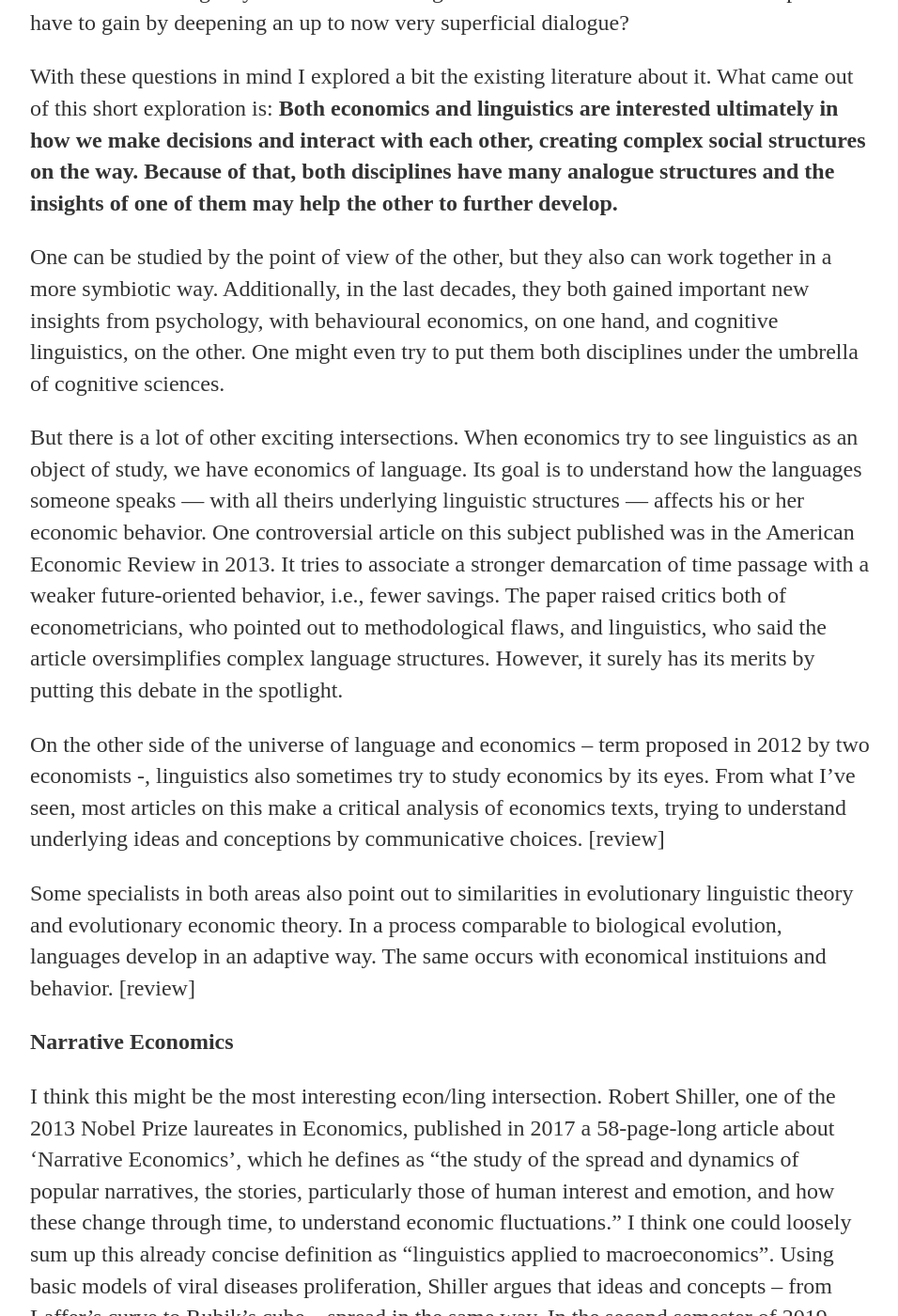
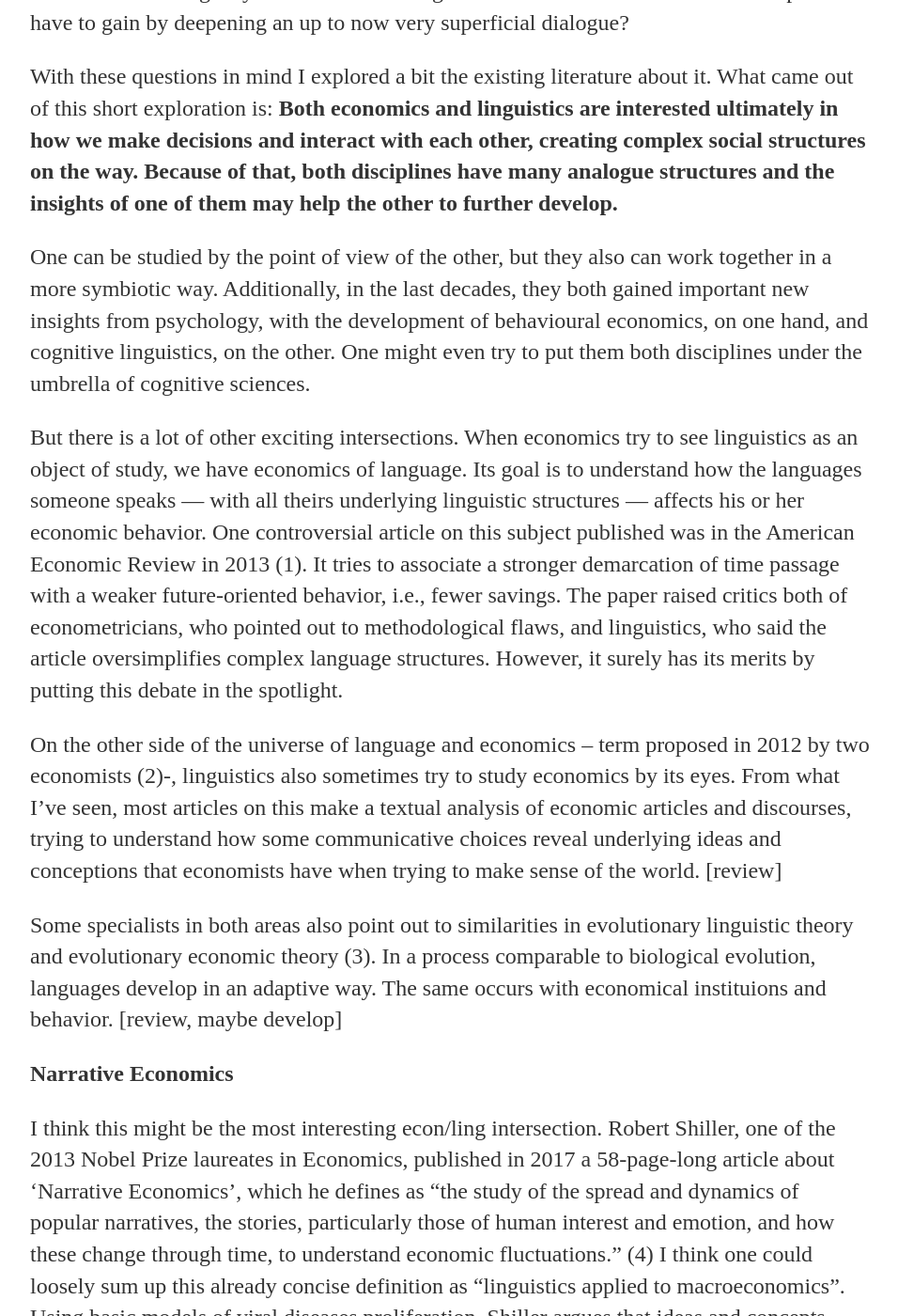
Before and after one commit to t6aguirre/old-blog, a Jekyll site: the page built from _posts/2019-08-09-ling-econ.md, in a window 1280 px wide and 1400 px high, scrolled down 432 px. Shown: the whole window at 94% size, without its empty margins (160-1116 px from the left). Built offline with Jekyll 4.4.1, drawn with Linux system fonts in a browser that asks for light colours; some of the changed text lies outside the part shown.

Commit message:
some changes

```diff
--- a/_posts/2019-08-09-ling-econ.md
+++ b/_posts/2019-08-09-ling-econ.md
@@ -10,34 +10,35 @@
 
 With these questions in mind I explored a bit the existing literature about it. What came out of this short exploration is: **Both economics and linguistics are interested ultimately in how we make decisions and interact with each other, creating complex social structures on the way. Because of that, both disciplines have many analogue structures and the insights of one of them may help the other to further develop.**
 
-One can be studied by the point of view of the other, but they also can work together in a more symbiotic way. Additionally, in the last decades, they both gained important new insights from psychology, with behavioural economics, on one hand, and cognitive linguistics, on the other. One might even try to put them both disciplines under the umbrella of cognitive sciences.
+One can be studied by the point of view of the other, but they also can work together in a more symbiotic way. Additionally, in the last decades, they both gained important new insights from psychology, with the development of behavioural economics, on one hand, and cognitive linguistics, on the other. One might even try to put them both disciplines under the umbrella of cognitive sciences.
 
-But there is a lot of other exciting intersections. When economics try to see linguistics as an object of study, we have economics of language. Its goal is to understand how the languages someone speaks — with all theirs underlying linguistic structures — affects his or her economic behavior. One controversial article on this subject published was in the American Economic Review in 2013. It tries to associate a stronger demarcation of time passage with a weaker future-oriented behavior, i.e., fewer savings. The paper raised critics both of econometricians, who pointed out to methodological flaws, and linguistics, who said the article oversimplifies complex language structures. However, it surely has its merits by putting this debate in the spotlight.
+But there is a lot of other exciting intersections. When economics try to see linguistics as an object of study, we have economics of language. Its goal is to understand how the languages someone speaks — with all theirs underlying linguistic structures — affects his or her economic behavior. One controversial article on this subject published was in the American Economic Review in 2013 (1). It tries to associate a stronger demarcation of time passage with a weaker future-oriented behavior, i.e., fewer savings. The paper raised critics both of econometricians, who pointed out to methodological flaws, and linguistics, who said the article oversimplifies complex language structures. However, it surely has its merits by putting this debate in the spotlight.
 
-On the other side of the universe of language and economics – term proposed in 2012 by two economists -, linguistics also sometimes try to study economics by its eyes. From what I’ve seen, most articles on this make a critical analysis of economics texts, trying to understand underlying ideas and conceptions by communicative choices. [review]
+On the other side of the universe of language and economics – term proposed in 2012 by two economists (2)-, linguistics also sometimes try to study economics by its eyes. From what I’ve seen, most articles on this make a textual analysis of economic articles and discourses, trying to understand how some communicative choices reveal underlying ideas and conceptions that economists have when trying to make sense of the world. [review]
 
-Some specialists in both areas also point out to similarities in evolutionary linguistic theory and evolutionary economic theory. In a process comparable to biological evolution, languages develop in an adaptive way. The same occurs with economical instituions and behavior. [review]
+Some specialists in both areas also point out to similarities in evolutionary linguistic theory and evolutionary economic theory (3). In a process comparable to biological evolution, languages develop in an adaptive way. The same occurs with economical instituions and behavior. [review, maybe develop]
 
 
 **Narrative Economics**
 
-I think this might be the most interesting econ/ling intersection. Robert Shiller, one of the 2013 Nobel Prize laureates in Economics, published in 2017 a 58-page-long article about ‘Narrative Economics’, which he defines as “the study of the spread and dynamics of popular narratives, the stories, particularly those of human interest and emotion, and how these change through time, to understand economic fluctuations.” I think one could loosely sum up this already concise definition as “linguistics applied to macroeconomics”. Using basic models of viral diseases proliferation, Shiller argues that ideas and concepts – from Laffer’s curve to Rubik’s cube – spread in the same way. In the second semester of 2019, Shiller is expected to release a book titled (guess what) Narrative Economics, in which he’ll further develop his ideas.
+I think this might be the most interesting econ/ling intersection. Robert Shiller, one of the 2013 Nobel Prize laureates in Economics, published in 2017 a 58-page-long article about ‘Narrative Economics’, which he defines as “the study of the spread and dynamics of popular narratives, the stories, particularly those of human interest and emotion, and how these change through time, to understand economic fluctuations.” (4) I think one could loosely sum up this already concise definition as “linguistics applied to macroeconomics”. Using basic models of viral diseases proliferation, Shiller argues that ideas and concepts – from Laffer’s curve to Rubik’s cube – spread in the same way. In the second semester of 2019, Shiller is expected to release a book titled (guess what) Narrative Economics, in which he’ll further develop his ideas.
 
-While, surely, the connection Shiller is proposing appears novel to most of hte economic mainstream, he is not one of the first social scientists to propose this. Four decades ago, Pierre Bourdieu wrote an article called The Economics of Linguistics Exchanges. [develop, delete?] (By reading Shiller’s and Bourdieu’s articles, the differences of writing style of an American economist and a French sociologist becomes patent)
+While, surely, the connection Shiller is proposing appears novel to most of hte economic mainstream, he is not one of the first social scientists to propose this. Four decades ago, Pierre Bourdieu wrote an article called The Economics of Linguistics Exchanges. (5) [develop, delete?] (By reading Shiller’s and Bourdieu’s articles, the differences of writing style of an American economist and a French sociologist becomes patent)
 
 **Natural Language Processing**
 
-There is also growing interest in Natural Language Processing (NLP) applied to economics and finance. For example, a practical problem on this may be: how to quantify an Elon Musk twitter scandal on Tesla’s stock price? In 2018, the first conference on Economics and NLP was held in Melbourne. One of the nine papers that were presented in the event deals exactly with the relationship between sentiments expressed on Twitter and stock market fluctuations. [review]
+There is also growing interest in Natural Language Processing (NLP) applied to economics and finance. For intance, a practical problem on this may be: how a series of controversial Elon Musk's tweets affects Tesla’s stock price? In 2018, the first conference on Economics and NLP was held in Melbourne (6). One of the nine papers that were presented in the event deals exactly with the relationship between sentiments expressed on Twitter and stock market fluctuations. [review]
 
+Schiller acknoledges the importance of NLP tecniques to develop the field of narratives economics:
 [new paragraph; associate with narrative economics]
 
 **References**
 
 (1) [The Effect of Language on Economic Behavior, Keith Chen, 2013](https://www.anderson.ucla.edu/faculty_pages/keith.chen/papers/LanguageWorkingPaper.pdf)
 
-(2) [Evolutionary Linguistics and Evolutionary Economics, Hashimoto, 2006](https://link.springer.com/article/10.14441/eier.3.27)
+(2) [How can Language be linked to Economics? A Survey of Two Strands of Research, Zhang & Grenier, 2012](ideas.repec.org/p/ott/wpaper/1206e.html)
 
-(3) [How can Language be linked to Economics? A Survey of Two Strands of Research, Zhang & Grenier, 2012](ideas.repec.org/p/ott/wpaper/1206e.html)
+(3) [Evolutionary Linguistics and Evolutionary Economics, Hashimoto, 2006](https://link.springer.com/article/10.14441/eier.3.27)
 
 (4) [Narrative Economics, Shiller, 2017](http://csinvesting.org/wp-content/uploads/2017/01/NarrativeEconomics_preview.pdf)
 
```
